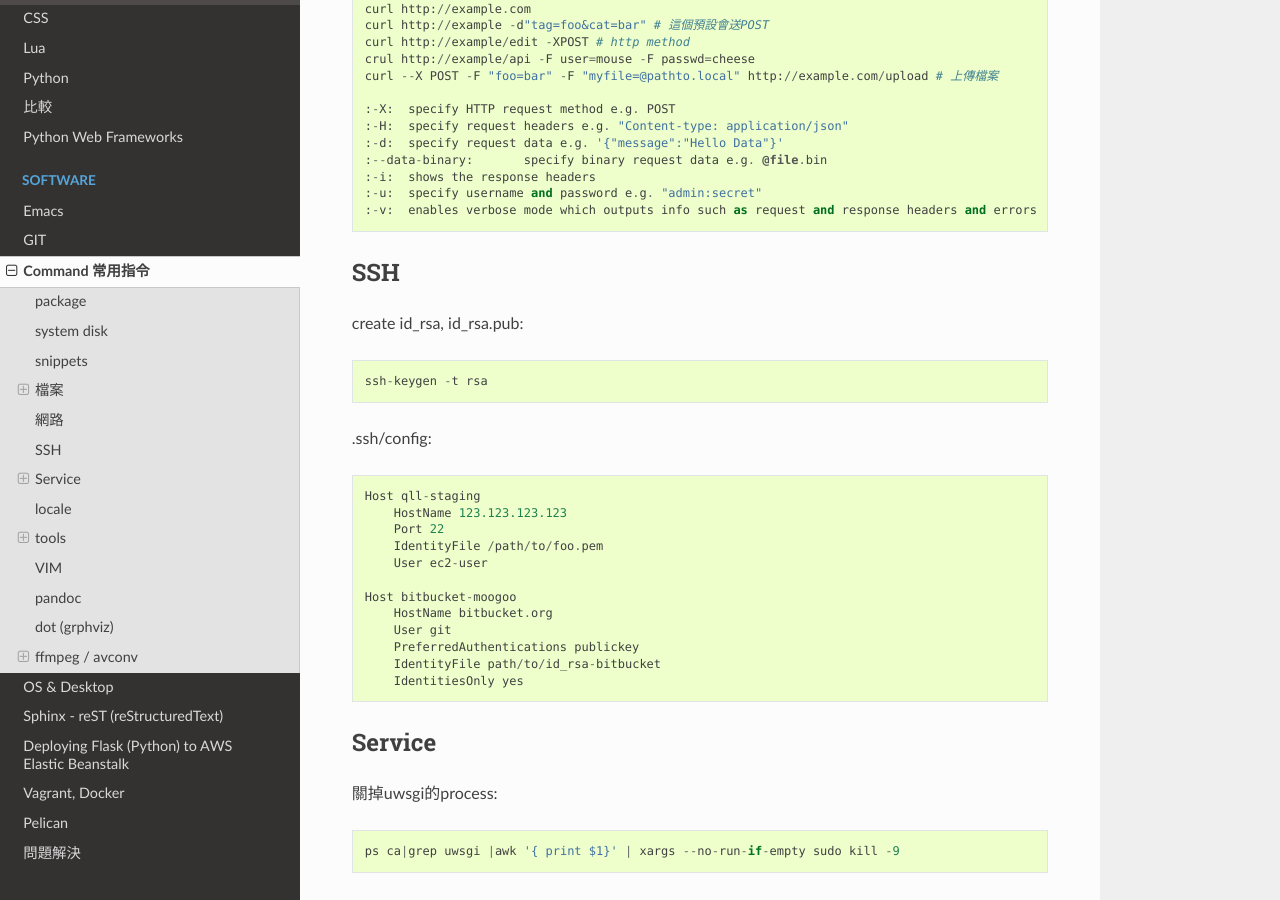
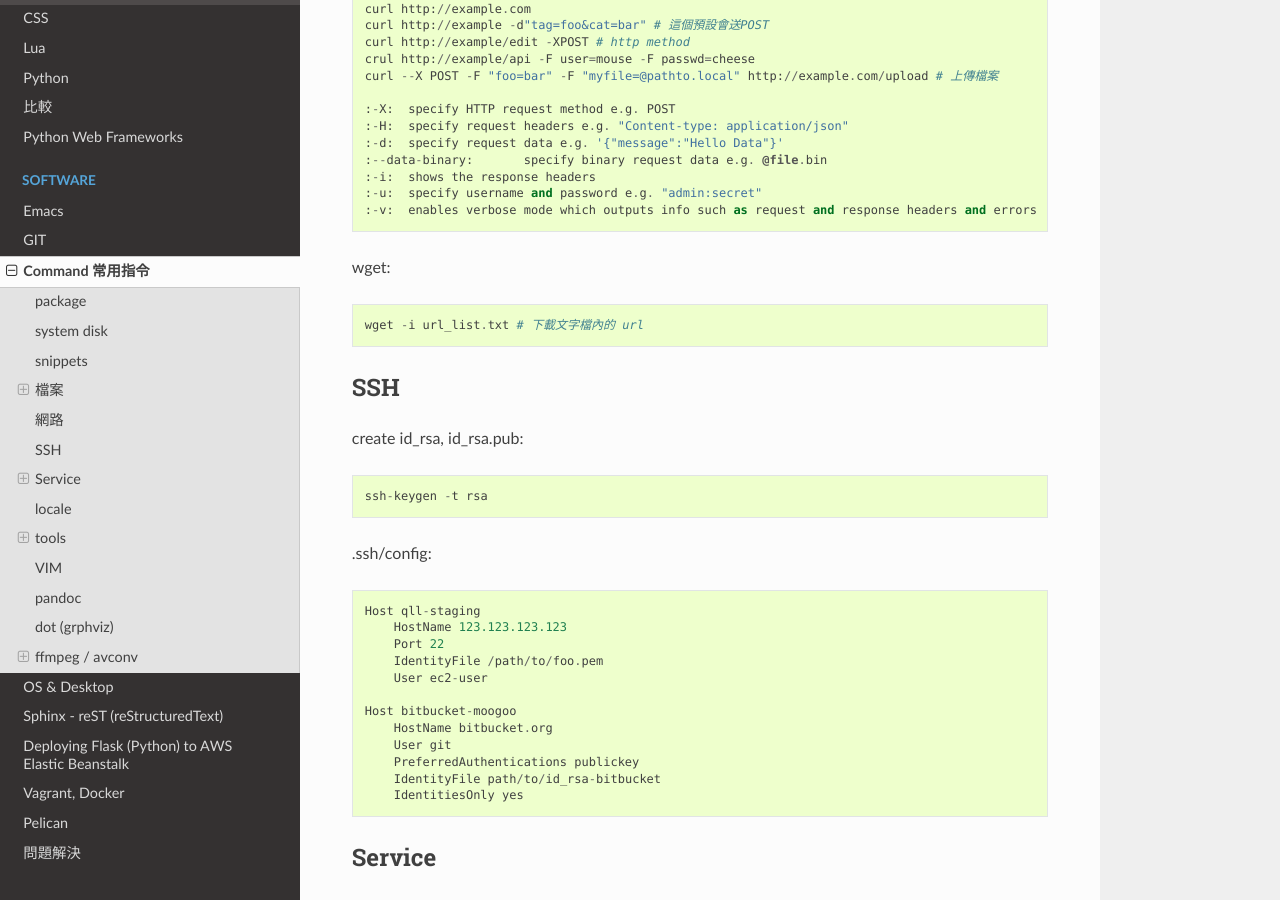
Before and after one commit to moogoo78/comp.suhen.org, a Sphinx documentation site: the page built from docs/source/command_line.rst, in a window 1280 px wide and 900 px high, scrolled down 5166 px. Built offline with Sphinx 7.4.7 and the Read the Docs theme 2.0.0, drawn with Linux system fonts in a browser that asks for light colours; some of the changed text lies outside the part shown.

Commit message:
edited source; git push

```diff
--- a/docs/source/command_line.rst
+++ b/docs/source/command_line.rst
@@ -246,7 +246,9 @@ curl::
   :-u: 	specify username and password e.g. "admin:secret"
   :-v: 	enables verbose mode which outputs info such as request and response headers and errors
 
+wget::
 
+  wget -i url_list.txt # 下載文字檔內的 url
 
 SSH
 --------------
```
Also changed, not shown: other parts of docs/source/command_line.rst (+5 -0 lines).
